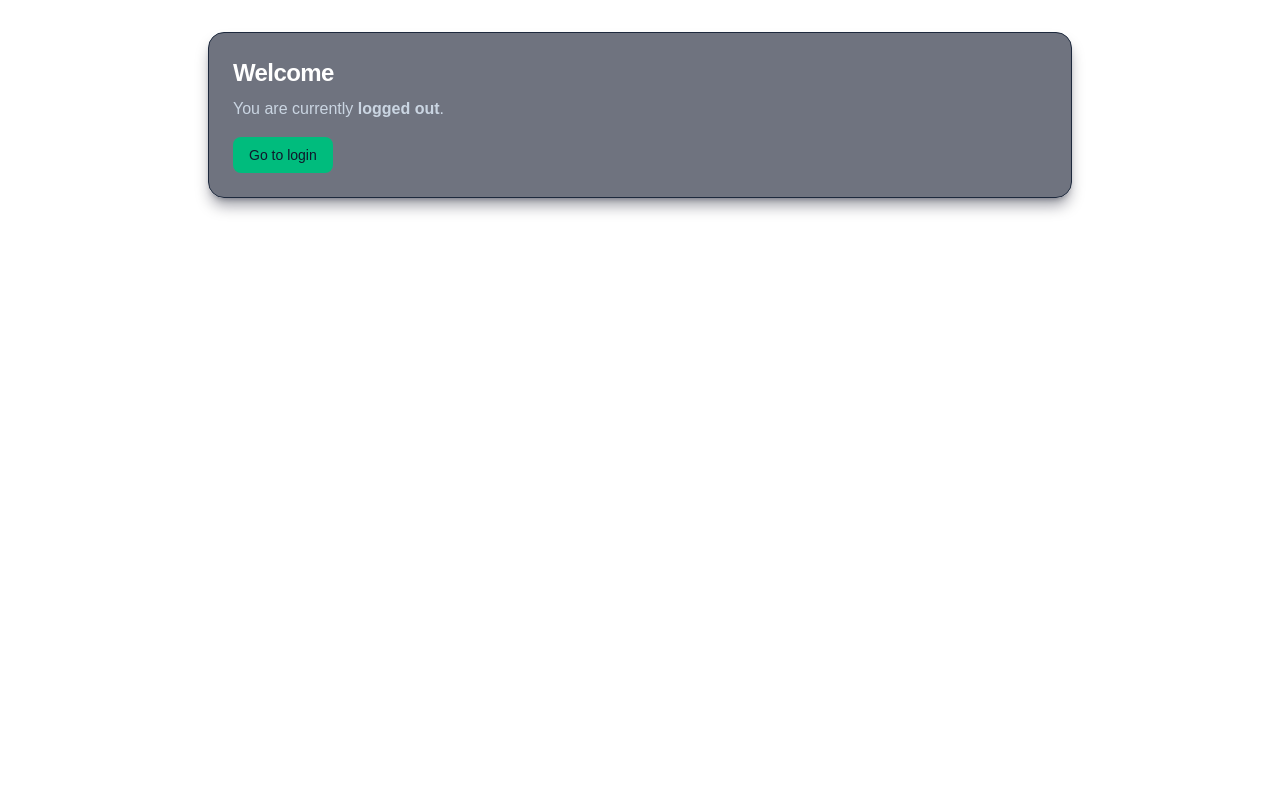
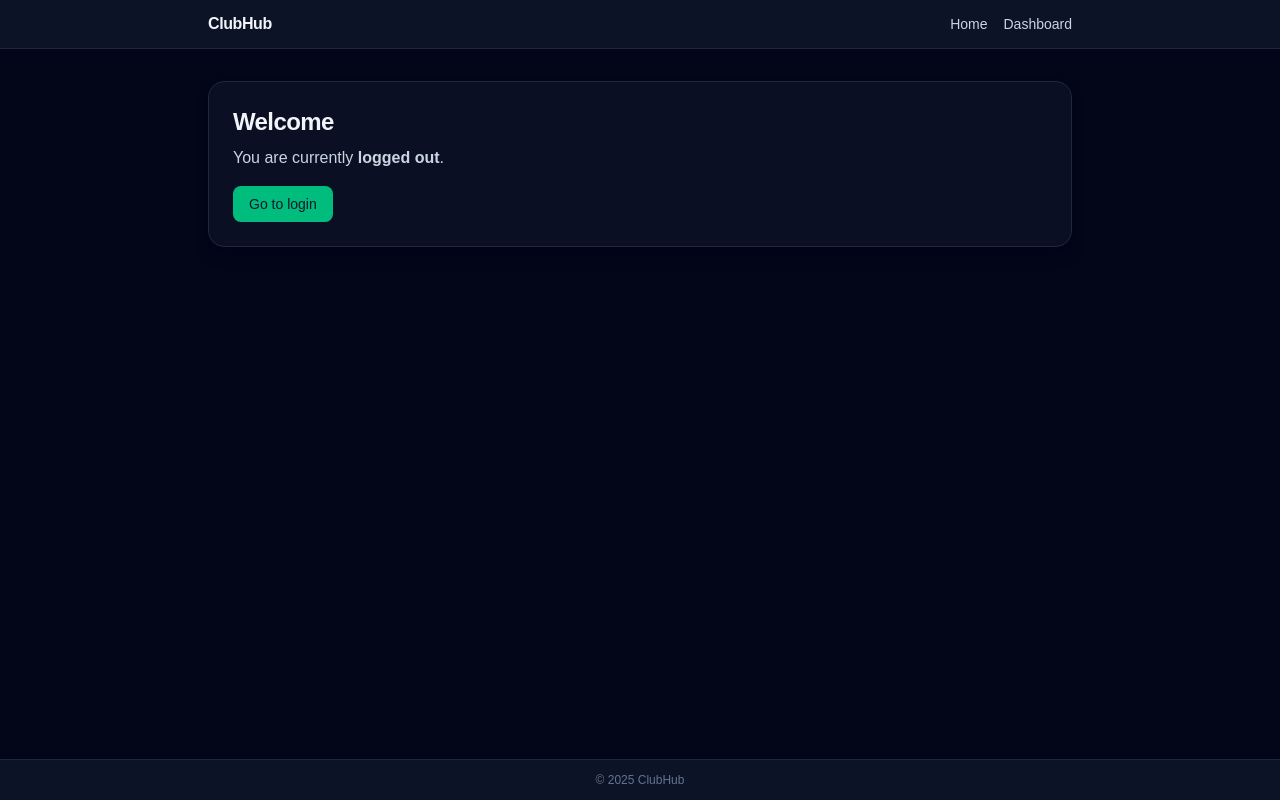
Before and after one commit to FerencLeonardo/club-hub, a Next.js app in the folder frontend/: page / in a window 1280 px wide. Built offline with nearby package versions, Linux system fonts and the light colour scheme; no server answers.

Commit message:
Added navbar -Leo

```diff
--- a/frontend/src/app/layout.tsx
+++ b/frontend/src/app/layout.tsx
@@ -1,6 +1,7 @@
 import type { Metadata } from "next";
 import { Geist, Geist_Mono } from "next/font/google";
 import "./globals.css";
+import Shell from "@/components/layout/Shell";
 
 const geistSans = Geist({
   variable: "--font-geist-sans",
@@ -24,13 +25,10 @@ export default function RootLayout({
 }) {
   return (
     <html lang="en">
-      <body className="min-h-screen bg-slate-950 text-slate-100 antialiased">
-        <div className="min-h-screen flex flex-col">
-          {/* MAIN CONTENT */}
-          <main className="flex-1 mx-auto w-full max-w-4xl px-4 py-8">
-            {children}
-          </main>
-        </div>
+      <body
+        className={`${geistSans.variable} ${geistMono.variable} min-h-screen bg-slate-950 text-slate-100 antialiased`}
+      >
+        <Shell>{children}</Shell>
       </body>
     </html>
   );
--- a/frontend/src/app/login/page.tsx
+++ b/frontend/src/app/login/page.tsx
@@ -4,8 +4,10 @@ import { FormEvent, useState } from "react";
 import { createClient } from "@/lib/supabase/client";
 import Link from "next/link";
 
+
 export default function LoginPage() {
   const supabase = createClient();
+
 
   const [mode, setMode] = useState<"signin" | "signup">("signin");
   const [email, setEmail] = useState("");
@@ -13,10 +15,12 @@ export default function LoginPage() {
   const [loading, setLoading] = useState(false);
   const [errorMsg, setErrorMsg] = useState<string | null>(null);
 
+
   async function handleSubmit(e: FormEvent) {
     e.preventDefault();
     setLoading(true);
     setErrorMsg(null);
+
 
     try {
       if (mode === "signup") {
@@ -38,8 +42,12 @@ export default function LoginPage() {
     }
   }
 
+
   return (
-    <div className="flex items-center justify-center">
+    <div className="flex flex-col items-center justify-center gap-8">
+      <div className="text-center">
+        <h1 className="text-4xl font-bold text-emerald-400 mb-2">Welcome to ClubHub</h1>
+      </div>
       <div className="w-full max-w-md rounded-2xl border border-slate-800 bg-slate-900/70 p-6 shadow-xl shadow-slate-950/40">
         <h1 className="text-2xl font-semibold tracking-tight mb-1">
           {mode === "signin" ? "Sign in" : "Create an account"}
@@ -49,6 +57,7 @@ export default function LoginPage() {
             ? "Welcome back. Sign in with your email and password."
             : "Sign up to start using the app."}
         </p>
+
 
         <div className="flex gap-2 mb-6">
           <button
@@ -75,6 +84,7 @@ export default function LoginPage() {
           </button>
         </div>
 
+
         <form onSubmit={handleSubmit} className="space-y-4">
           <div className="space-y-1">
             <label className="text-sm font-medium text-slate-200">
@@ -90,6 +100,7 @@ export default function LoginPage() {
             />
           </div>
 
+
           <div className="space-y-1">
             <label className="text-sm font-medium text-slate-200">
               Password
@@ -104,11 +115,13 @@ export default function LoginPage() {
             />
           </div>
 
+
           {errorMsg && (
             <p className="text-sm text-red-400 bg-red-950/40 border border-red-900 rounded-lg px-3 py-2">
               {errorMsg}
             </p>
           )}
+
 
           <button
             type="submit"
@@ -123,6 +136,7 @@ export default function LoginPage() {
           </button>
         </form>
 
+
         <p className="mt-4 text-xs text-slate-500">
           <Link
             href="/"
--- /dev/null
+++ b/frontend/src/components/layout/Shell.tsx
@@ -0,0 +1,60 @@
+"use client";
+
+import { usePathname } from "next/navigation";
+import Link from "next/link";
+import { ReactNode } from "react";
+
+export default function Shell({ children }: { children: ReactNode }) {
+  const pathname = usePathname();
+  const hideNav = pathname === "/login" || pathname?.startsWith("/login");
+
+  // Login page: no header/footer, just center content
+  if (hideNav) {
+    return (
+      <div className="min-h-screen bg-slate-950 text-slate-100 flex items-center justify-center px-4">
+        {children}
+      </div>
+    );
+  }
+
+  // All other pages: full-width header/footer, constrained main
+  return (
+    <div className="min-h-screen bg-slate-950 text-slate-100 flex flex-col">
+      {/* HEADER spans full width */}
+      <header className="w-full border-b border-slate-800 bg-slate-900/80 backdrop-blur">
+        <div className="mx-auto max-w-4xl px-4 py-3 flex items-center justify-between">
+          <Link href="/" className="font-semibold tracking-tight">
+            ClubHub
+          </Link>
+
+          <nav className="flex gap-4 text-sm">
+            <Link
+              href="/"
+              className="text-slate-300 hover:text-emerald-300 transition-colors"
+            >
+              Home
+            </Link>
+            <Link
+              href="/dashboard"
+              className="text-slate-300 hover:text-emerald-300 transition-colors"
+            >
+              Dashboard
+            </Link>
+          </nav>
+        </div>
+      </header>
+
+      {/* MAIN content constrained to your container */}
+      <main className="flex-1 mx-auto w-full max-w-4xl px-4 py-8">
+        {children}
+      </main>
+
+      {/* FOOTER spans full width */}
+      <footer className="w-full border-t border-slate-800 bg-slate-900/80">
+        <div className="text-center mx-auto max-w-4xl px-4 py-3 text-xs text-slate-500">
+          © {new Date().getFullYear()} ClubHub
+        </div>
+      </footer>
+    </div>
+  );
+}
--- a/frontend/src/lib/supabase/server.ts
+++ b/frontend/src/lib/supabase/server.ts
@@ -12,11 +12,13 @@ export async function createClient() {
         get(name: string) {
           return cookieStore.get(name)?.value;
         },
-        set(name: string, value: string, options: any) {
-          cookieStore.set({ name, value, ...options });
+        // In Server Components we CANNOT modify cookies,
+        // so these are no-ops to avoid the runtime error.
+        set() {
+          // no-op
         },
-        remove(name: string, options: any) {
-          cookieStore.set({ name, value: "", ...options });
+        remove() {
+          // no-op
         },
       },
     }
```
